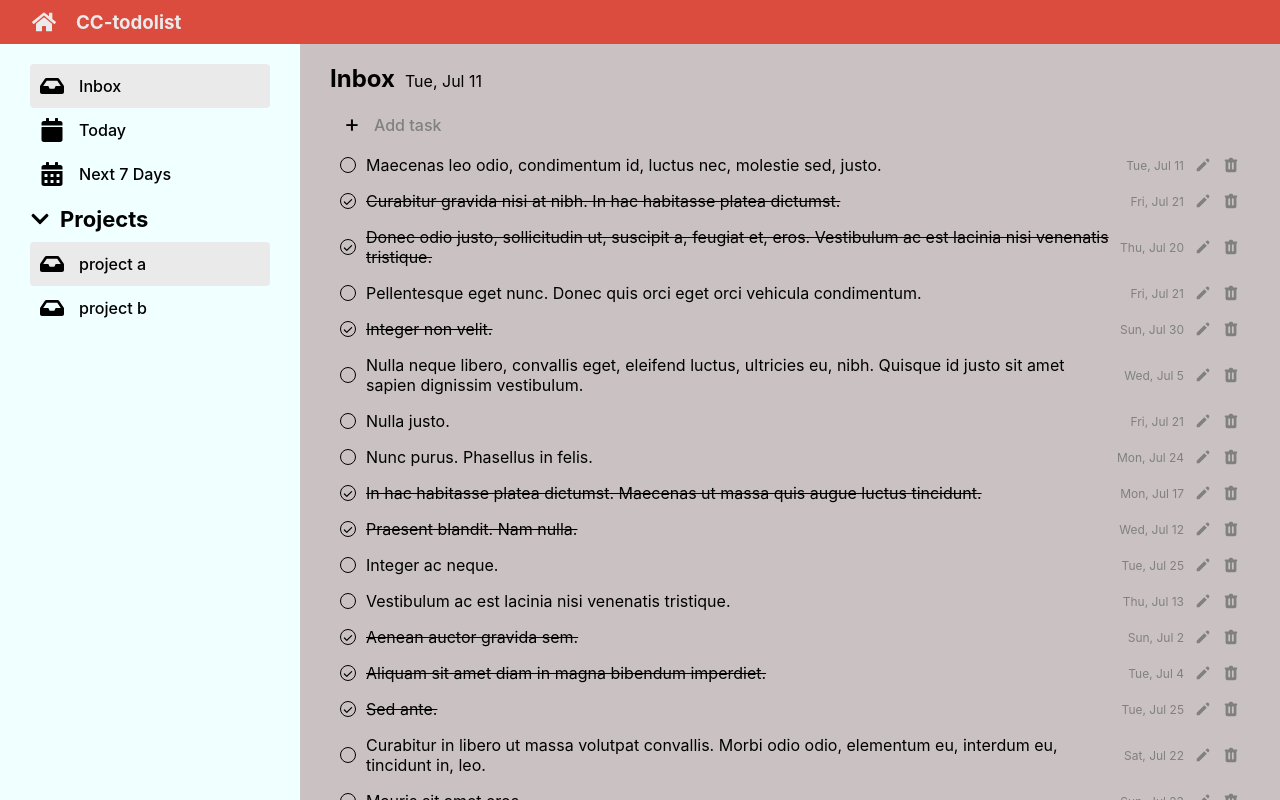
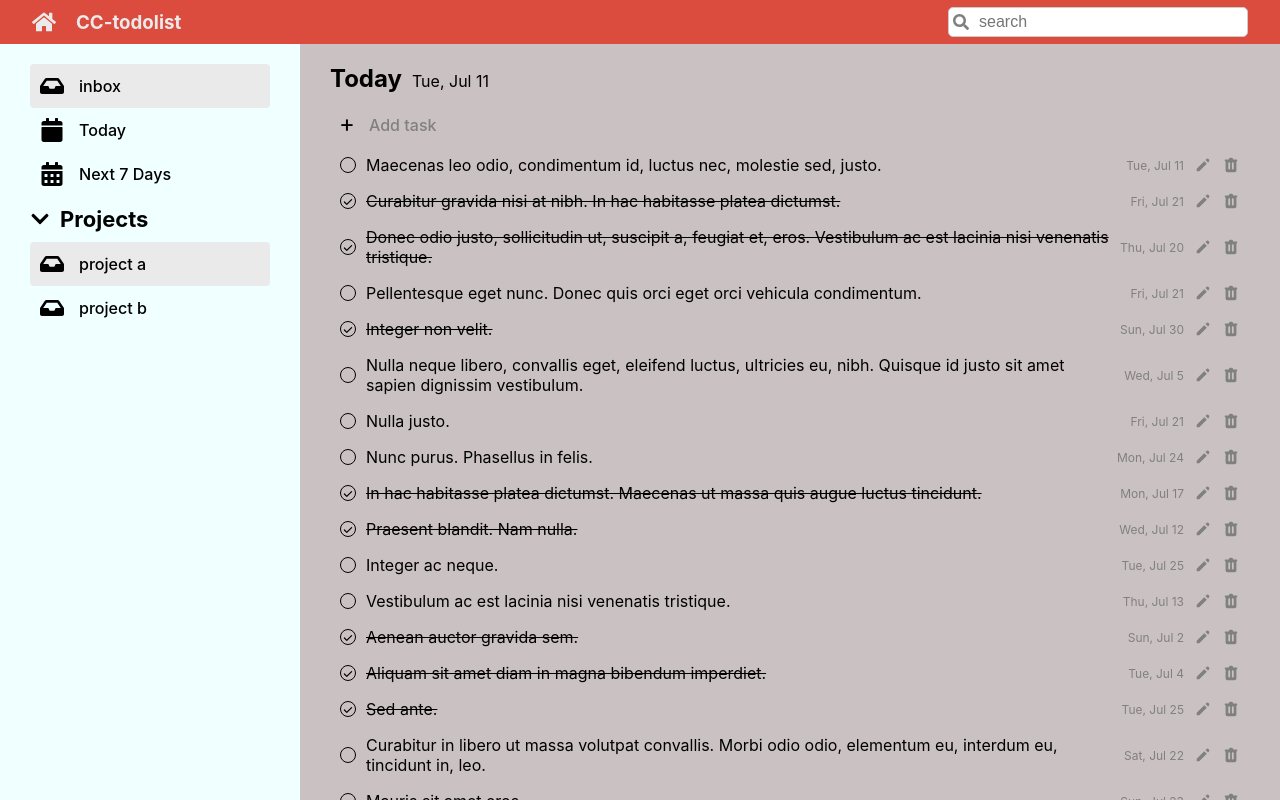
Before and after one commit to grimoll2e/CC14-Todolist, a React (Create React App) app: page / in a window 1280 px wide. Built offline with nearby package versions, Linux system fonts and the light colour scheme.

Commit message:
finish search

```diff
--- a/src/App.scss
+++ /dev/null
@@ -1,101 +0,0 @@
-$primary: #db4c3f;
-$grey: rgb(234,234,234);
-$sidebar-width:300px;
-$header-height:44px;
-
-
-li{
-    list-style: none;
-}
-.container{
-    display: grid;
-    grid-template-rows: $header-height calc(100vh - $header-height);
-    grid-template-columns: $sidebar-width calc(100vw - $sidebar-width);
-}
-.header{
-    background-color: $primary;
-    grid-column: 1/3;
-    grid-row: 1/2;
-    display: flex;
-    align-items: center;
-    gap: 20px;
-    color: $grey;
-    padding: 0.5rem 2rem;
-
-    & > span{
-        display: flex;
-        font-size: 24px;
-        align-items: center;
-        cursor: pointer;
-    }
-}
-
-.sidebar{
-    background-color: azure;
-    grid-column: 1/2;
-    grid-row: 2/3;
-
-    position: sticky;
-    // left: 0;
-    // top: 0;
-
-    // inside content
-    display: flex;
-    flex-direction: column;
-    gap: 10px;
-    padding: 20px 30px;
-
-    &__middle{
-        display: flex;
-        align-items: center;
-        gap: 10px;
-        font-size: 20px;
-
-        &>span{
-            display: flex;
-        }
-
-        &>h6{
-            font-size: 22px;
-        }
-    }
-
-}
-
-.project__lists,
-.generic__list{
-
-    &>li{
-        display: flex;
-        align-items: center;
-        gap: 15px;
-        font-size: 24px;
-        cursor: pointer;
-        padding: 10px;
-        margin-bottom: 5px 0;
-        border-radius: 4px;
-
-
-        &:hover{
-            background-color: $grey;
-        }
-        &>span{
-            display: flex;
-        }
-        &>h6{
-            font-weight: 500;
-        }
-    }
-}
-
-.active{
-    background-color: $grey;
-}
-.content{
-    background-color: rgb(202, 194, 194);
-    grid-column: 2/3;
-    grid-row: 2/3;
-    overflow-y: scroll;
-    padding: 20px 30px;
-
-}
--- a/src/App.jsx
+++ b/src/app/App.jsx
@@ -1,10 +1,10 @@
 import "./App.scss";
-import { Header } from './components/Header';
-import { Sidebar } from "./components/Sidebar";
-import { TodoContent } from "./components/Todo/TodoContent";
+import { Header } from '../components/Header';
+import { Sidebar } from "../components/Sidebar";
+import { TodoContent } from "../components/Todo/TodoContent";
 import { useState } from 'react';
-import mockData from './data/todos.json'
-import { getSevenDayRange } from "./utils/DateUtils";
+import mockData from '../data/todos.json'
+import { getSevenDayRange } from "../utils/DateUtils";
 
 function App() {
   const [todos, setTodos] = useState(mockData)
@@ -23,9 +23,15 @@ function App() {
     setTodos(filterTodo)
   }
 
+  const handleSearch = (searchText) =>{
+    const newTodo = mockData.filter((todoObj)=>todoObj.task.includes(searchText))
+    setTodos(newTodo)
+
+  }
+
   return (
     <div className="container">
-      <Header />
+      <Header onSearchText={handleSearch}/>
       <Sidebar onSelectTab={handleFilterLists} />
       <TodoContent todos={todos} setTodos={setTodos} />
     </div>
--- /dev/null
+++ b/src/app/App.scss
@@ -0,0 +1,135 @@
+$primary: #db4c3f;
+$grey: rgb(234, 234, 234);
+$sidebar-width: 300px;
+$header-height: 44px;
+
+//App Class
+
+//app latouy
+.container {
+  display: grid;
+  grid-template-rows: $header-height calc(100vh - $header-height);
+  grid-template-columns: $sidebar-width calc(100vw - $sidebar-width);
+}
+
+//Navbar
+.header {
+  background-color: $primary;
+  grid-column: 1/3;
+  grid-row: 1/2;
+  display: flex;
+  align-items: center;
+  gap: 20px;
+  color: $grey;
+  padding: 0.5rem 2rem;
+
+  & > span {
+    display: flex;
+    font-size: 24px;
+    align-items: center;
+    cursor: pointer;
+  }
+  &>h3{
+    flex: 1;
+  }
+}
+// search bar
+
+.header__search__container {
+  width: 300px;
+  position: relative;
+  border-radius: 4px;
+  // display: flex;
+}
+
+.header__search__icon {
+  position: absolute;
+  display: flex;
+  font-size: 16px;
+  font-weight: 200;
+  left: 5px;
+  top: 50%;
+  transform: translateY(-50%);
+  color: grey;
+}
+.header__search__input {
+  width: 100%;
+  padding: 5px;
+  padding-left: 30px;
+  border-radius: 5px;
+  border: 1px solid #e8e8e8;
+  // border: none;
+  font-size: 16px;
+  outline: none;
+  color: grey;
+  z-index: 99;
+}
+
+//sidebar
+.sidebar {
+  background-color: azure;
+  grid-column: 1/2;
+  grid-row: 2/3;
+
+  position: sticky;
+  // left: 0;
+  // top: 0;
+
+  // inside content
+  display: flex;
+  flex-direction: column;
+  gap: 10px;
+  padding: 20px 30px;
+
+  &__middle {
+    display: flex;
+    align-items: center;
+    gap: 10px;
+    font-size: 20px;
+
+    & > span {
+      display: flex;
+    }
+
+    & > h6 {
+      font-size: 22px;
+    }
+  }
+}
+
+.project__lists,
+.generic__list {
+  & > li {
+    display: flex;
+    align-items: center;
+    gap: 15px;
+    font-size: 24px;
+    cursor: pointer;
+    padding: 10px;
+    margin-bottom: 5px 0;
+    border-radius: 4px;
+
+    &:hover {
+      background-color: $grey;
+    }
+    & > span {
+      display: flex;
+    }
+    & > h6 {
+      font-weight: 500;
+    }
+  }
+}
+
+.active {
+  background-color: $grey;
+}
+
+//TODO
+.content {
+  background-color: rgb(202, 194, 194);
+  grid-column: 2/3;
+  grid-row: 2/3;
+  overflow-y: scroll;
+  padding: 20px 30px;
+}
--- a/src/components/Header.jsx
+++ b/src/components/Header.jsx
@@ -1,13 +1,29 @@
-// import React from "react";
-import { FaHome } from "react-icons/fa";
+import React from "react";
+import { useState } from "react";
+import { FaHome, FaSearch } from "react-icons/fa";
 
-export function Header() {
+export function Header({onSearchText}) {
+  const[searchValue,setSearchValue]=useState('')
+
+  const handleChange=(e)=>{
+    setSearchValue(e.target.value)
+    onSearchText(e.target.value)
+  }
+
   return (
+
     <header className="header">
       <span>
         <FaHome />
       </span>
       <h3>CC-todolist</h3>
+      <div className="header__search__container">
+        <span className="header__search__icon">
+          <FaSearch />
+        </span>
+        <input type="text" className="header__search__input" placeholder="search" onChange={handleChange} value={searchValue} />
+      </div>
     </header>
+
   );
 }
--- a/src/components/Sidebar.jsx
+++ b/src/components/Sidebar.jsx
@@ -1,4 +1,4 @@
-import { object } from "prop-types";
+// import { object } from "prop-types";
 import { useState } from "react";
 import { FaInbox, FaCalendar, FaCalendarAlt, FaChevronDown } from "react-icons/fa";
 
@@ -14,7 +14,7 @@ export function Sidebar({onSelectTab}) {
 
   const genericLists = [
     {
-      title: 'Inbox',
+      title: 'inbox',
       icon: <FaInbox />,
     },
     {
--- a/src/components/Todo/Addtodo.module.scss
+++ b/src/components/Todo/Addtodo.module.scss
@@ -5,6 +5,7 @@
     align-items: center;
     cursor: pointer;
     padding: 10px;
+    padding-left: 5px;
 
     &>span{
         font-size: 24px;
--- a/src/components/Todo/TodoHeader.jsx
+++ b/src/components/Todo/TodoHeader.jsx
@@ -6,7 +6,7 @@ export function TodoHeader() {
 
     return (
         <div className={styles.header}>
-            <h1>Inbox</h1>
+            <h1>Today</h1>
             <p>{getFormattedDate(Date.now())}</p>
         </div>
     )
--- a/src/index.js
+++ b/src/index.js
@@ -1,7 +1,7 @@
 import React from 'react';
 import ReactDOM from 'react-dom/client';
-import './index.css';
-import App from './App';
+import './index.scss';
+import App from './app/App';
 
 
 const root = ReactDOM.createRoot(document.getElementById('root'));
--- a/src/index.css
+++ b/src/index.scss
@@ -1,4 +1,12 @@
+//DESIGN SYSTEM
 @import url('https://fonts.googleapis.com/css2?family=Nunito+Sans:wght@200;300;400;500;600;700;800;900&family=Prompt:wght@200;400&display=swap');
+
+$primary: #db4c3f;
+$grey: rgb(234,234,234);
+$sidebar-width:300px;
+$header-height:44px;
+
+//Global Reset
 
 body {
   margin: 0;
@@ -14,17 +22,23 @@ code {
     monospace;
 }
 
-*{
+*,*::before,*::after{
   padding: 0;
   margin: 0;
   box-sizing: border-box;
 }
+//GLOBAL CSS for APP
 
-/* input */
+
+/* tag */
+li{
+  list-style: none;
+}
+
 input[type='text'],
 input[type='date']{
   width: 100%;
-  padding: 10px;
+  // padding: 5px;
   border-radius: 5px;
   border: 1px solid #ccc;
   outline: none;
```
